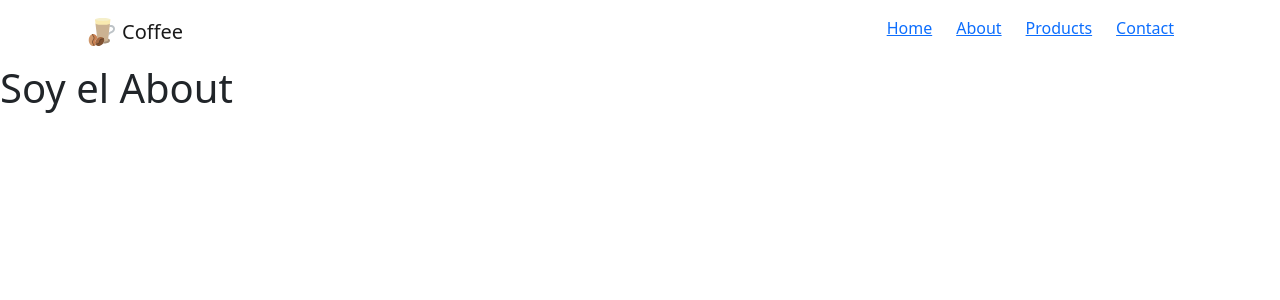
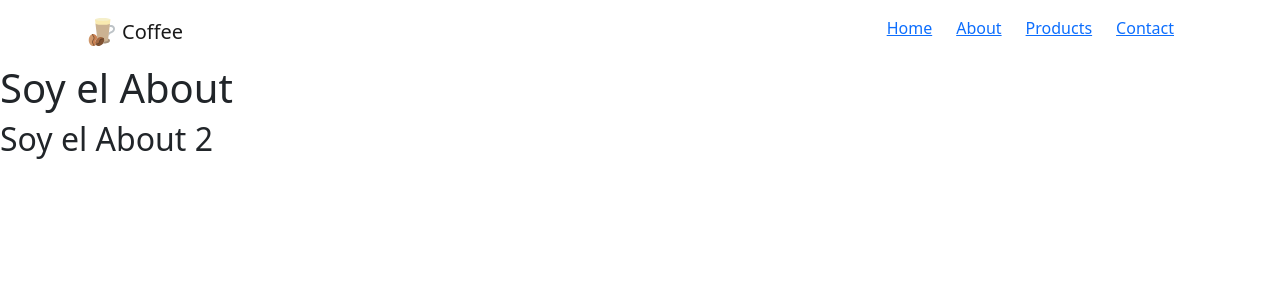
Before and after one commit to LGRosi/coffee-react, a React (Create React App) app: page /about in a window 1280 px wide. Shown: the top 300 px of the page. Built offline with nearby package versions, Linux system fonts and the light colour scheme.

Commit message:
Second Commit

```diff
--- a/src/pages/About.jsx
+++ b/src/pages/About.jsx
@@ -5,6 +5,7 @@ class About extends React.Component {
     return (
         <div>
             <h1>Soy el About</h1>
+            <h2>Soy el About 2</h2>
         </div>
     );
   }
```
